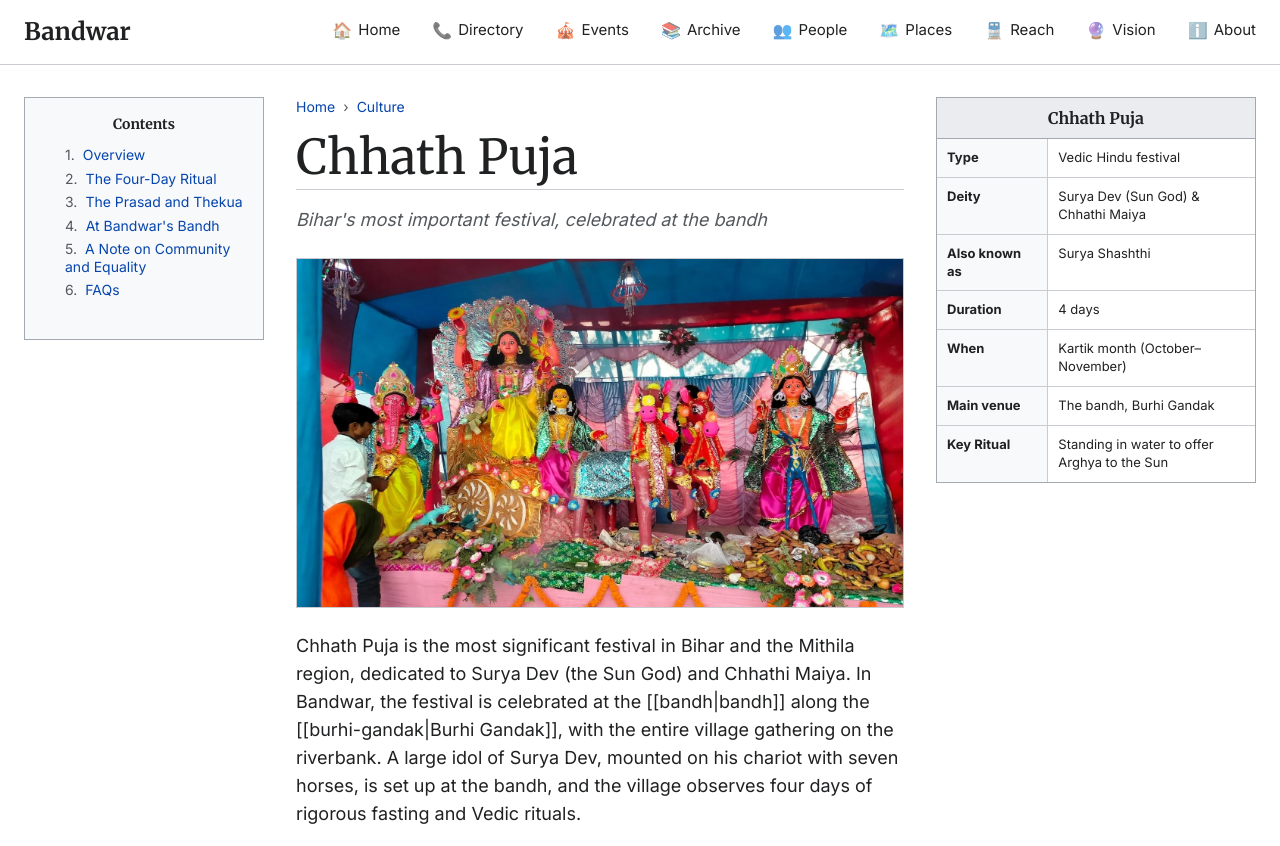
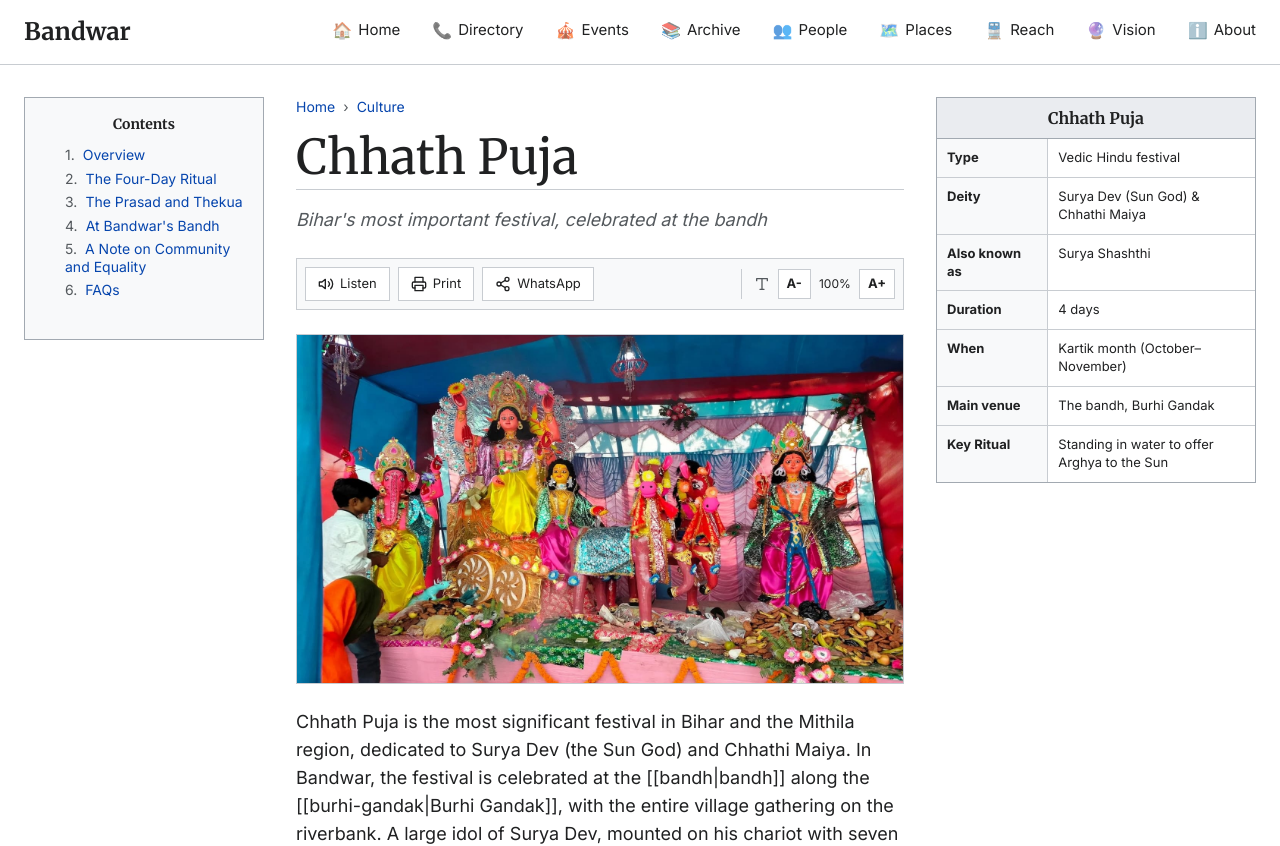
Before and after one commit to ravirajhere/Bandwar, a Next.js app: page /article/chhath-puja in a window 1280 px wide. Shown: the top 846 px of the page. Built offline with nearby package versions, Linux system fonts and the light colour scheme.

Commit message:
Update page.tsx

```diff
--- a/src/app/article/[id]/page.tsx
+++ b/src/app/article/[id]/page.tsx
@@ -3,6 +3,7 @@ import { getAllArticles, getArticleById } from "@/lib/data";
 import { WikiText } from "@/components/article/WikiText";
 import { Infobox } from "@/components/article/Infobox";
 import { FaqAccordion } from "@/components/article/FaqAccordion";
+import { ArticleToolbar } from "@/components/article/ArticleToolbar"; // 👈 Naya Import
 import Image from "next/image";
 import Link from "next/link";
 
@@ -18,7 +19,7 @@ export async function generateMetadata({ params }: { params: Promise<{ id: strin
   if (!article) return { title: "Not Found" };
 
   return {
-    title: `${article.title} | Bandwar Archive`,
+    title: `${article.title} | Bandwar Portal`,
     description: article.summary.slice(0, 160),
     openGraph: {
       title: article.title,
@@ -48,6 +49,9 @@ export default async function ArticlePage({ params }: { params: Promise<{ id: st
   // 2. UX Expert: Generate ID for Table of Contents
   const generateAnchorId = (heading: string) =>
     heading.toLowerCase().replace(/[^a-z0-9]+/g, '-').replace(/(^-|-$)/g, '');
+
+  // 3. TTS Expert: Extract all text for "Listen to Article" feature
+  const fullContentText = `${article.summary}. ` + article.content.map((block: any) => `${block.heading}. ${block.text}`).join(" ");
 
   return (
     // Wikipedia Style 3-Column Grid
@@ -89,14 +93,14 @@ export default async function ArticlePage({ params }: { params: Promise<{ id: st
         </div>
       </aside>
 
-      {/* 🟢 MIDDLE COLUMN: Main Article Content */}
-      <div className="min-w-0">
+      {/* 🟢 MIDDLE COLUMN: Main Article Content (Wrapped for Font Size Adjuster) */}
+      <div className="min-w-0 article-body-wrapper">
 
         {/* Breadcrumbs */}
         <nav className="flex items-center gap-2 text-sm text-wiki-text-muted mb-4">
           <Link href="/" className="hover:text-wiki-link hover:underline">Home</Link>
           <span aria-hidden="true">›</span>
-          <Link href={`/${article.categories[0]}`} className="capitalize hover:text-wiki-link hover:underline">
+          <Link href={`/section`} className="capitalize hover:text-wiki-link hover:underline">
             {article.categories[0]}
           </Link>
         </nav>
@@ -111,6 +115,11 @@ export default async function ArticlePage({ params }: { params: Promise<{ id: st
           <p className="text-lg text-wiki-text-muted mb-6 italic">
             {article.subtitle}
           </p>
+
+          {/* 👇 TOOLBAR ADDED HERE 👇 */}
+          <div className="no-print">
+            <ArticleToolbar title={article.title} contentText={fullContentText} />
+          </div>
 
           {article.hero && (
             <div className="relative w-full h-[250px] md:h-[350px] border border-wiki-border-light mb-6">
@@ -165,7 +174,7 @@ export default async function ArticlePage({ params }: { params: Promise<{ id: st
         {/* Footer Info */}
         <div className="mt-12 pt-4 border-t border-wiki-border-light text-xs text-wiki-text-muted flex flex-col md:flex-row justify-between items-center gap-2">
           <span>Last updated: {article.lastUpdated}</span>
-          <span>Source: Bandwar Village Archive</span>
+          <span>Source: Bandwar Village Portal</span>
         </div>
       </div>
 
```
